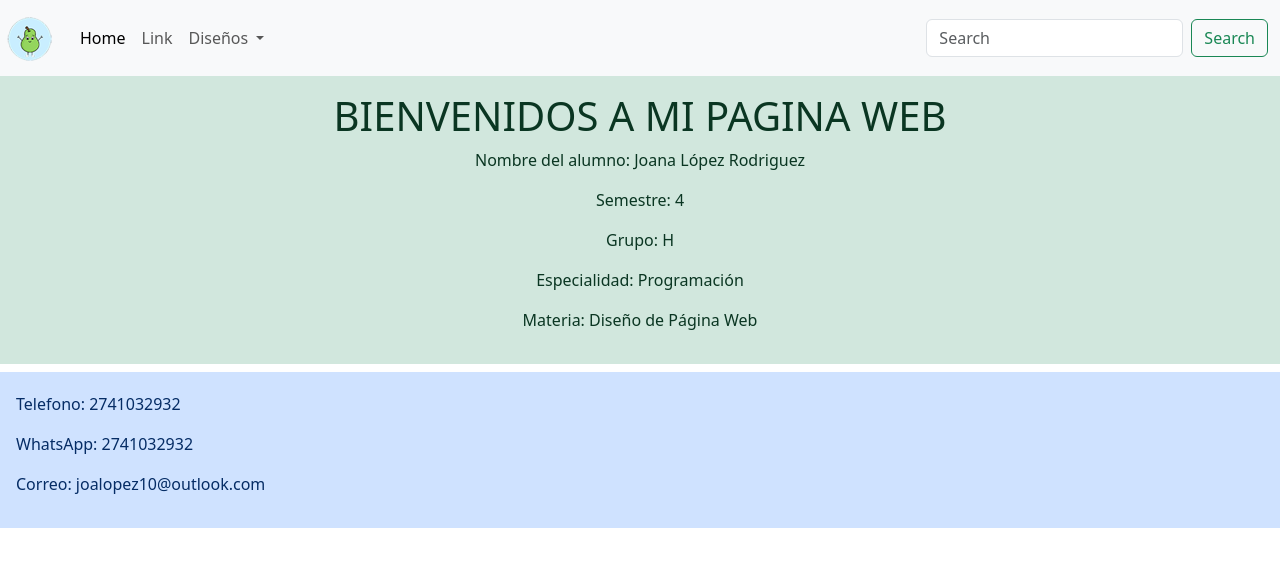
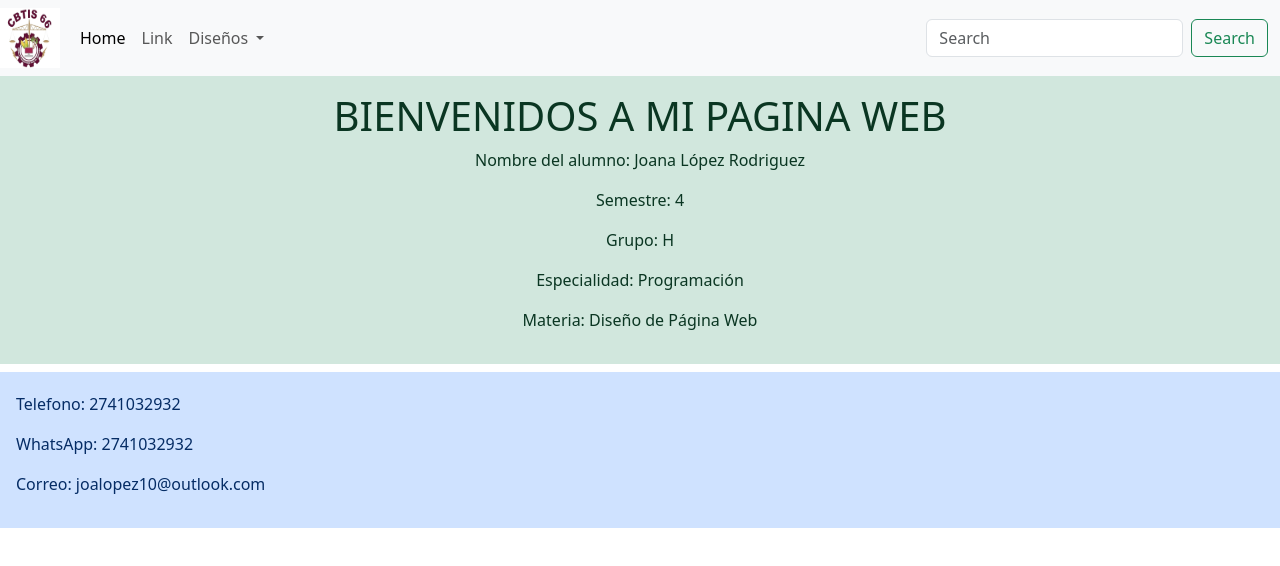
Before and after one commit to Joana-Lopez-Rodriguez/WEBB, a plain HTML site: page 2P/index.html in a window 1280 px wide. Drawn offline with Linux system fonts and the light colour scheme.

Commit message:
Le cambie el logo

```diff
--- a/2P/index.html
+++ b/2P/index.html
@@ -10,7 +10,7 @@
 <body>
 
     <nav class="navbar navbar-expand-lg bg-body-tertiary " >
-        <img src="Assets/Img/Dibujo de logo.png"  width="60px" height="60px">
+        <img src="Assets/Img/Logo_de_la_escuela.png"  width="60px" height="60px">
         <div class="container-fluid">
 
 
```
Also changed, not shown: 2P/Assets/Img/Logo_de_la_escuela.png (added), 2P/Assets/Img/Logo_escuela.jpg (added).
